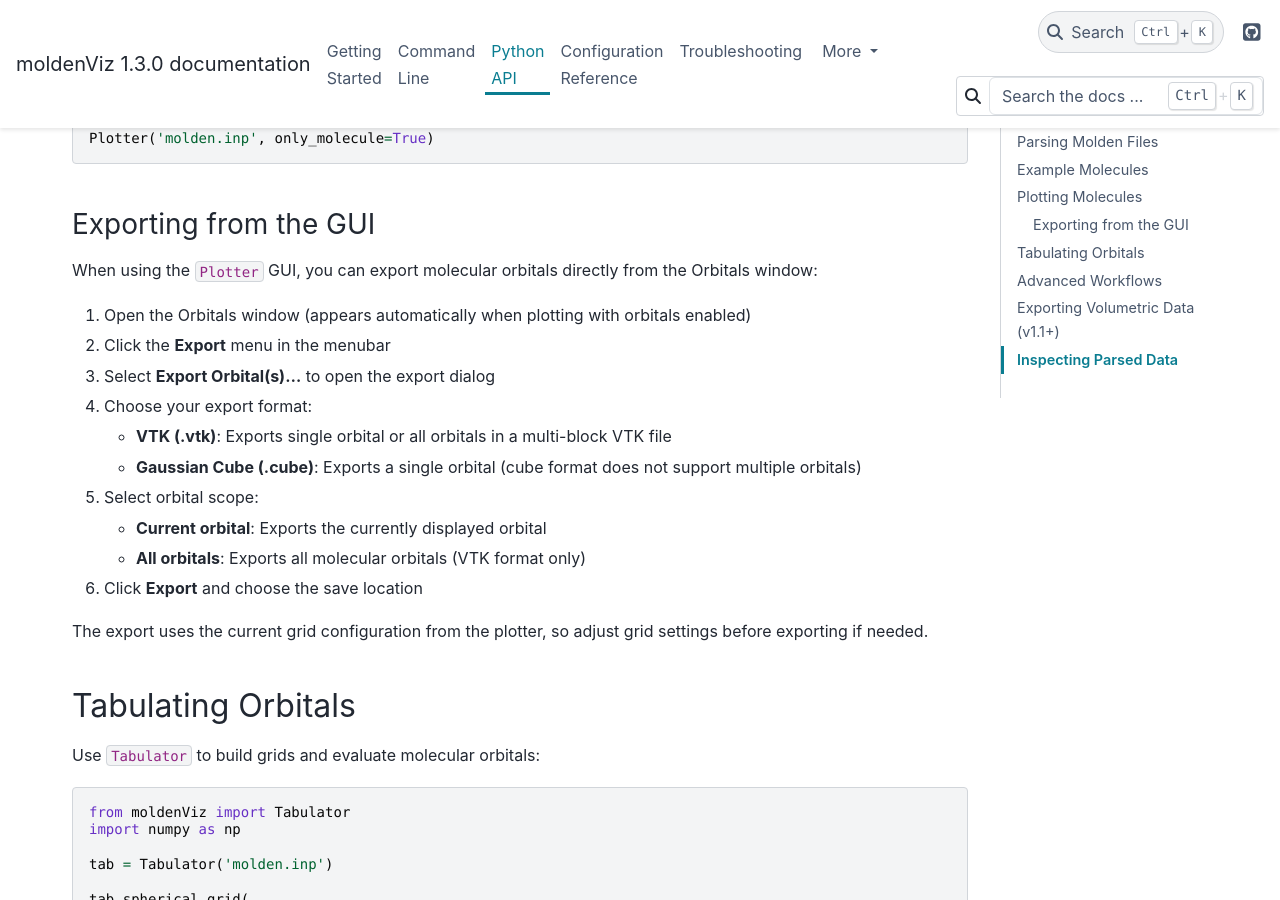
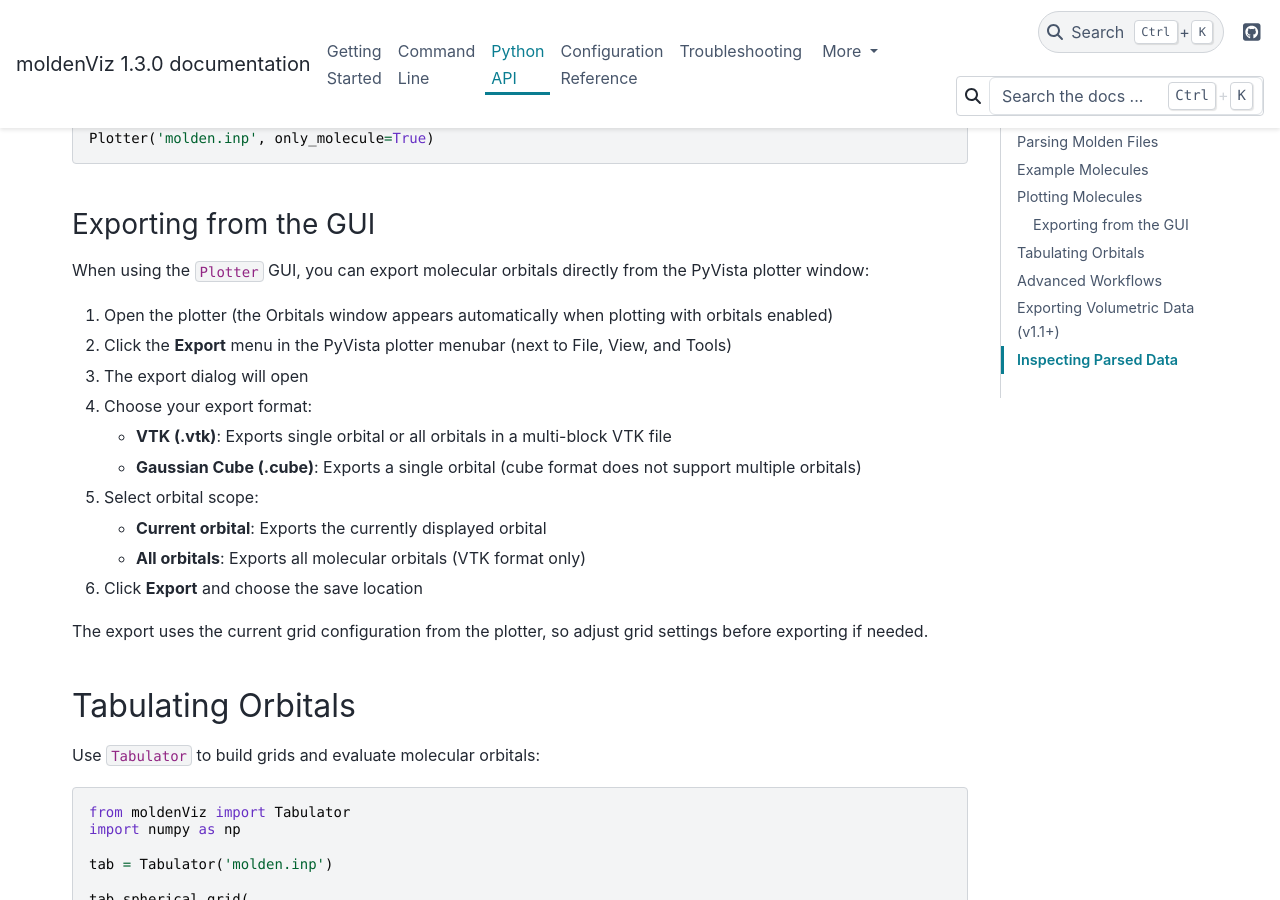
Before and after one commit to Faria22/moldenViz, a Sphinx documentation site: the page built from docs/source/python-api.rst, in a window 1280 px wide and 900 px high, scrolled down 1101 px. Built offline with Sphinx 7.4.7 and the PyData theme 0.15.4, drawn with Linux system fonts in a browser that asks for light colours.

Commit message:
Update documentation for menu location change
Co-authored-by: Faria22 <65261523+Faria22@users.noreply.github.com>

```diff
--- a/docs/source/python-api.rst
+++ b/docs/source/python-api.rst
@@ -53,11 +53,11 @@ The ``Plotter`` class renders atoms, bonds, and (optionally) orbital isosurfaces
 Exporting from the GUI
 ~~~~~~~~~~~~~~~~~~~~~~
 
-When using the ``Plotter`` GUI, you can export molecular orbitals directly from the Orbitals window:
+When using the ``Plotter`` GUI, you can export molecular orbitals directly from the PyVista plotter window:
 
-1. Open the Orbitals window (appears automatically when plotting with orbitals enabled)
-2. Click the **Export** menu in the menubar
-3. Select **Export Orbital(s)...** to open the export dialog
+1. Open the plotter (the Orbitals window appears automatically when plotting with orbitals enabled)
+2. Click the **Export** menu in the PyVista plotter menubar (next to File, View, and Tools)
+3. The export dialog will open
 4. Choose your export format:
 
    - **VTK (.vtk)**: Exports single orbital or all orbitals in a multi-block VTK file
```
